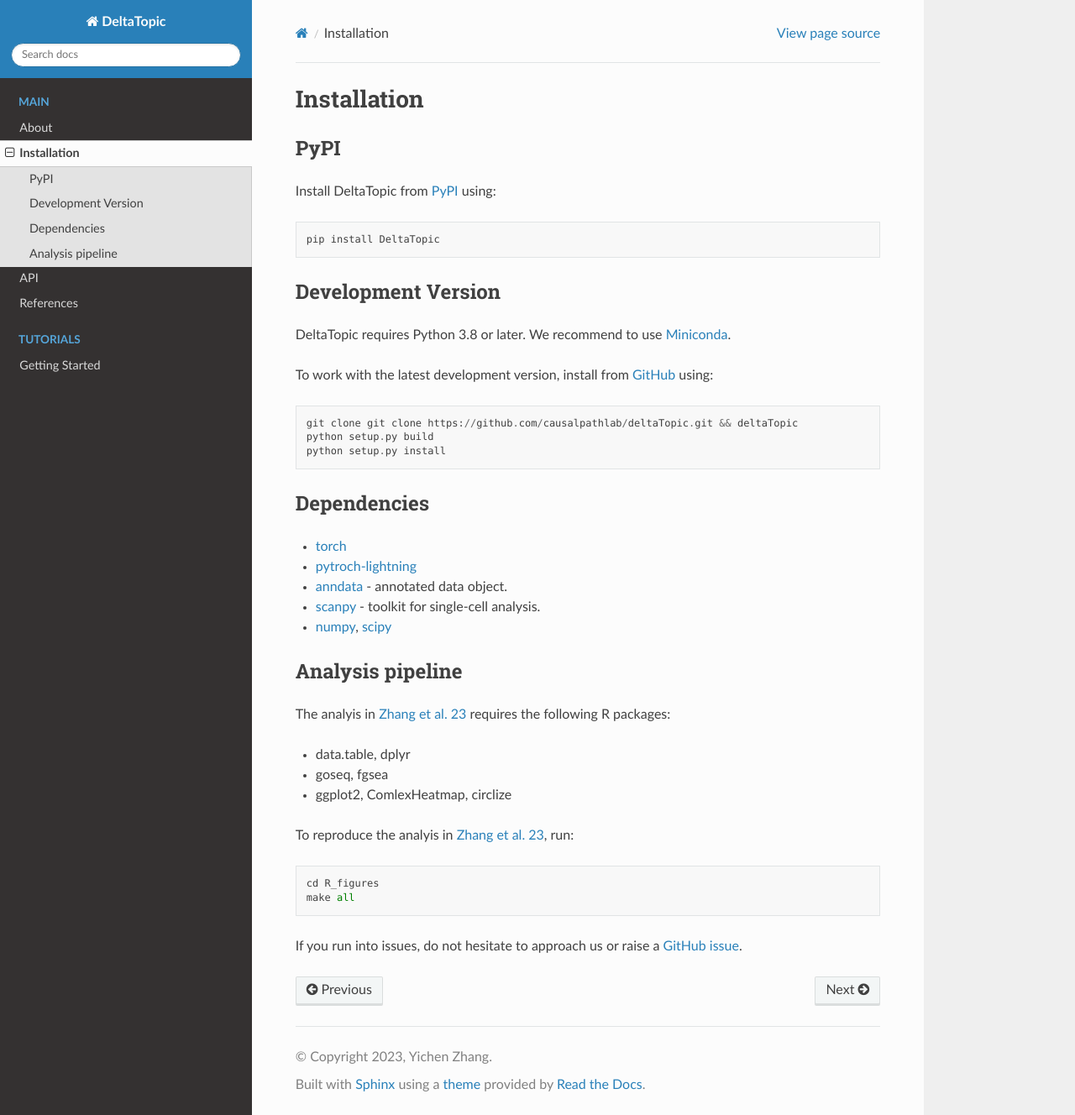
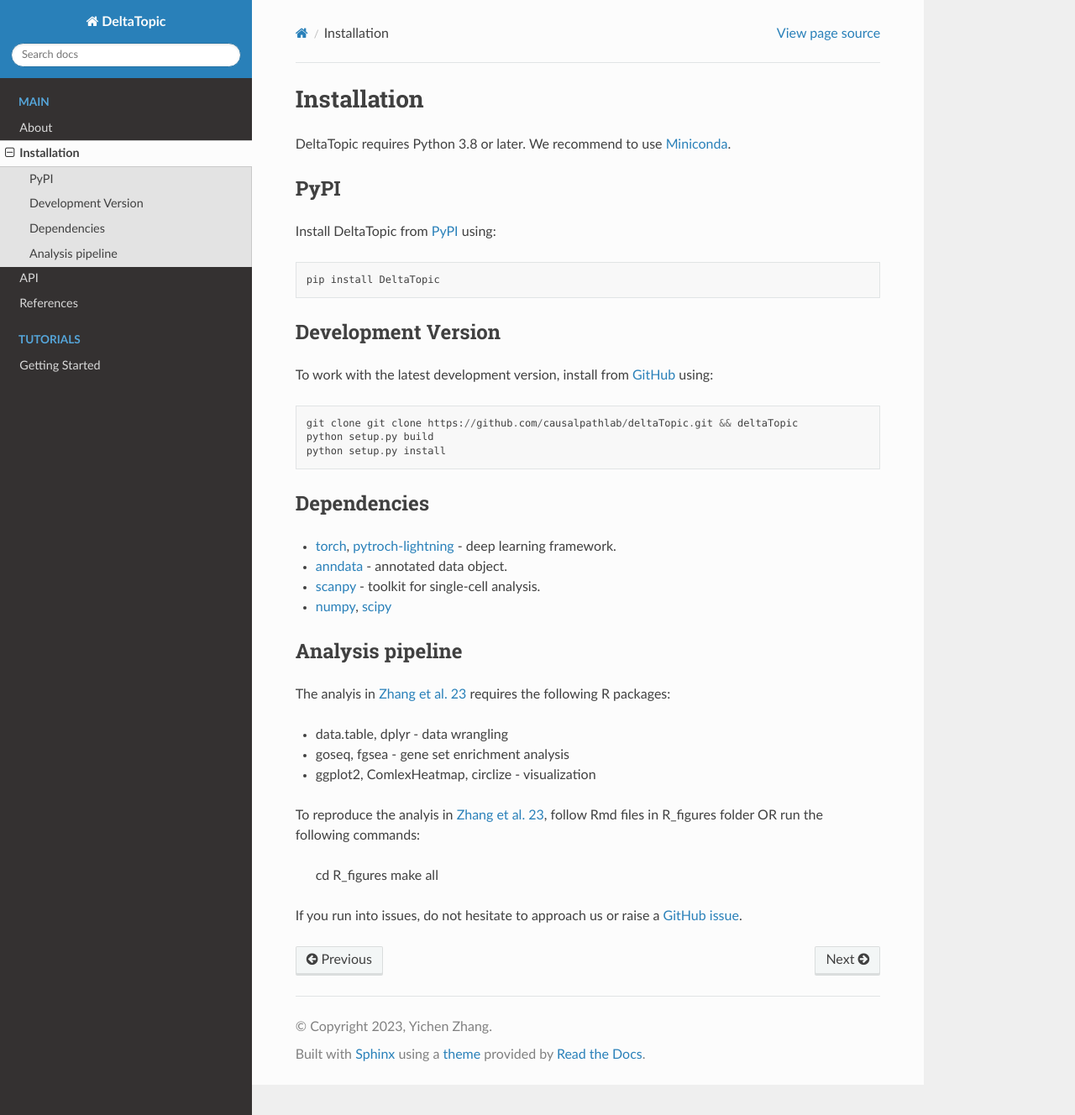
Before and after one commit to thisisyichenzhang/DeltaTopic, a Sphinx documentation site: the page built from docs/source/installation.rst, in a window 1280 px wide and 1328 px high. Shown: the whole window at 84% size. Built offline with Sphinx 7.4.7 and the Read the Docs theme 2.0.0, drawn with Linux system fonts in a browser that asks for light colours.

Commit message:
update analysis pipeline

```diff
--- a/docs/source/installation.rst
+++ b/docs/source/installation.rst
@@ -1,5 +1,7 @@
 Installation
 ------------
+
+DeltaTopic requires Python 3.8 or later. We recommend to use Miniconda_.
 
 PyPI
 ^^^^
@@ -23,8 +22,7 @@
 Dependencies
 ^^^^^^^^^^^^
 
-- `torch <https://pytorch.org/>`_
-- `pytroch-lightning <https://pytorch-lightning.readthedocs.io/en/latest/>`_
+- `torch <https://pytorch.org/>`_, `pytroch-lightning <https://pytorch-lightning.readthedocs.io/en/latest/>`_ - deep learning framework.
 - `anndata <https://anndata.readthedocs.io/>`_ - annotated data object.
 - `scanpy <https://scanpy.readthedocs.io/>`_ - toolkit for single-cell analysis.
 - `numpy <https://docs.scipy.org/>`_, `scipy <https://docs.scipy.org/>`_
@@ -34,11 +32,11 @@
 
 The analyis in `Zhang et al. 23 <https://www.biorxiv.org/content/10.1101/2023.03.11.532182v1.abstract>`_ requires the following R packages:
 
-- data.table, dplyr
-- goseq, fgsea
-- ggplot2, ComlexHeatmap, circlize
+- data.table, dplyr - data wrangling
+- goseq, fgsea - gene set enrichment analysis
+- ggplot2, ComlexHeatmap, circlize - visualization
 
-To reproduce the analyis in `Zhang et al. 23 <https://www.biorxiv.org/content/10.1101/2023.03.11.532182v1.abstract>`_, run::
+To reproduce the analyis in `Zhang et al. 23 <https://www.biorxiv.org/content/10.1101/2023.03.11.532182v1.abstract>`_, follow Rmd files in R_figures folder OR run the following commands:
 
     cd R_figures
     make all
```
Also changed, not shown: other parts of docs/source/installation.rst (+0 -3 lines).
